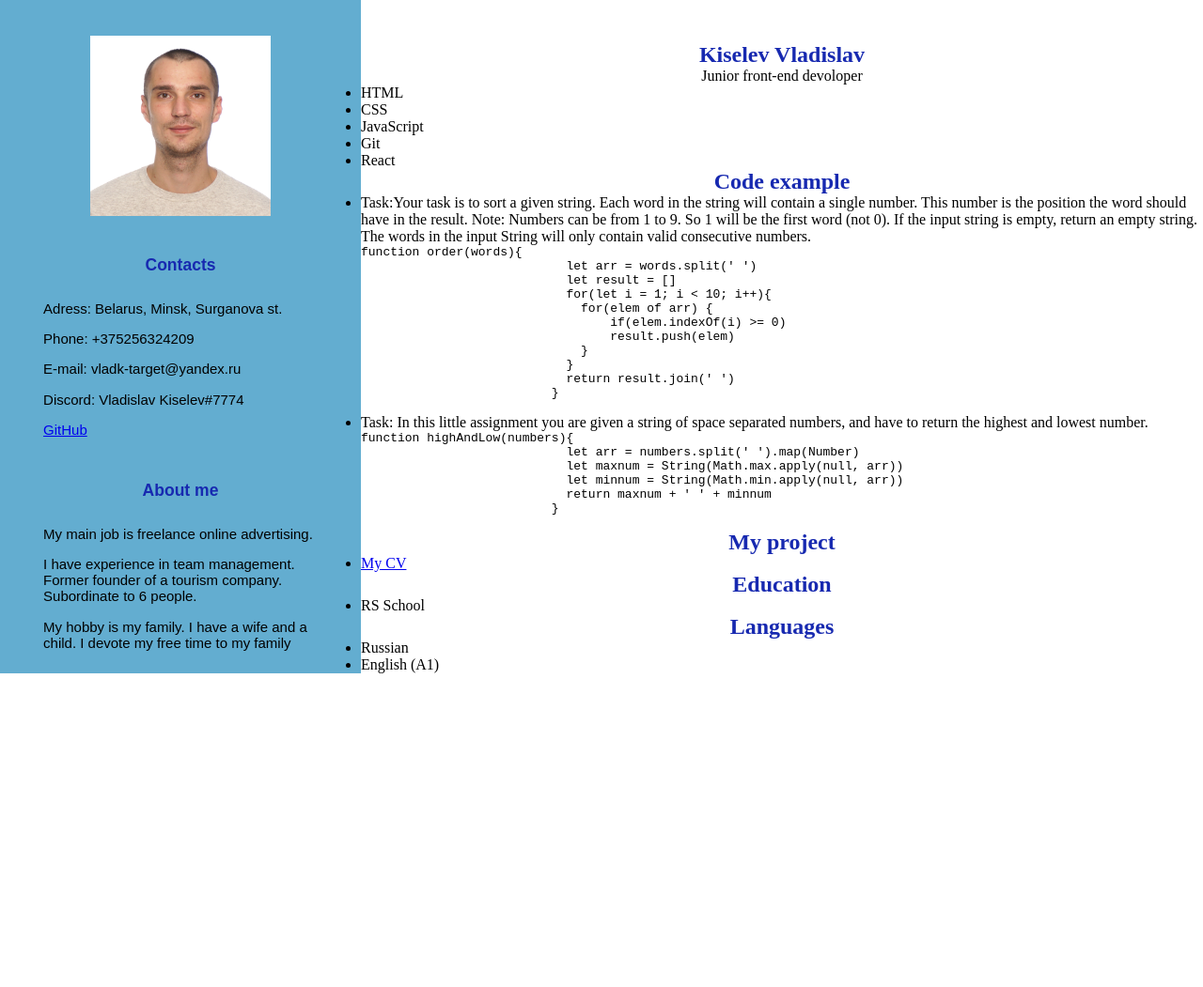
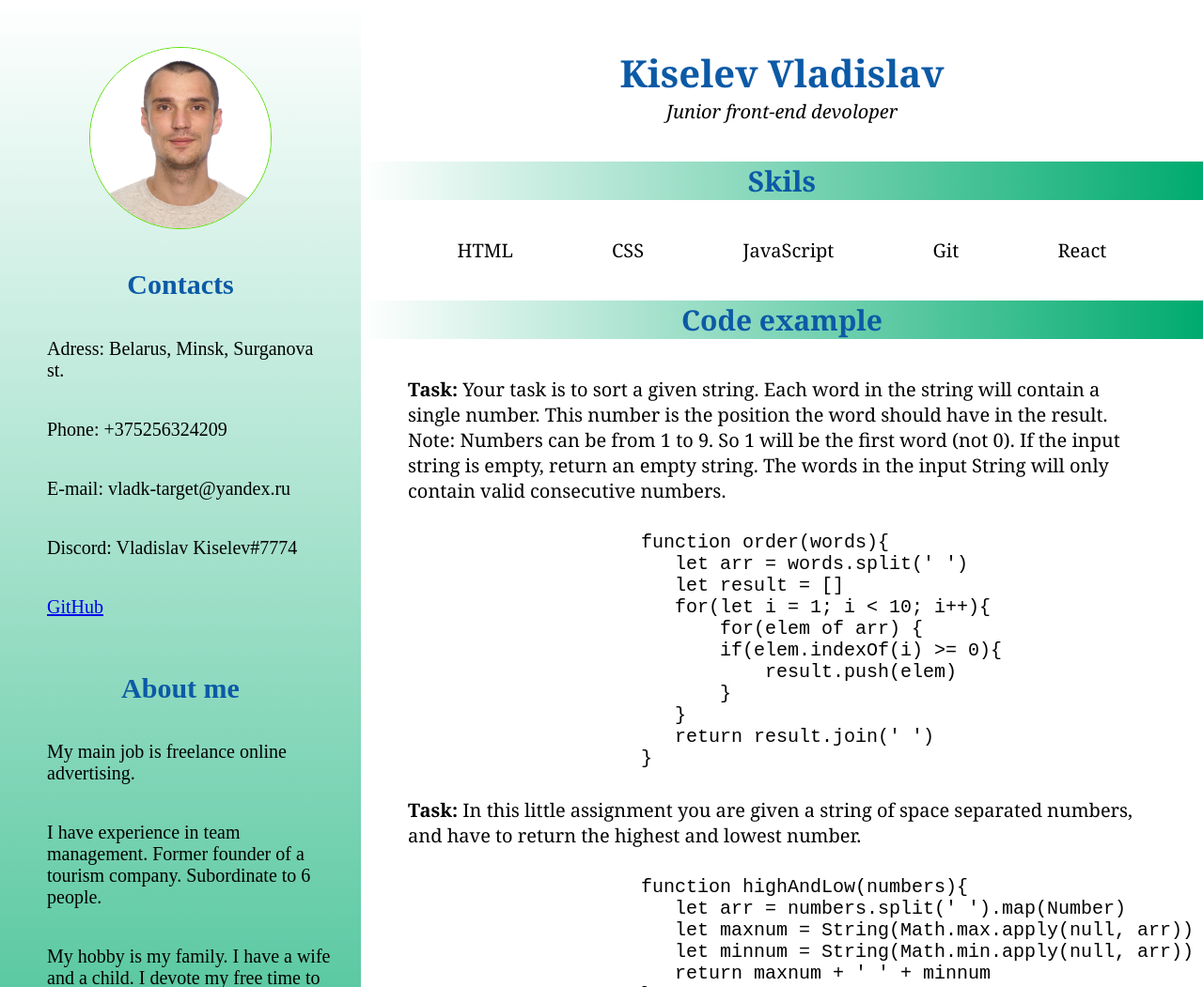
Before and after one commit to Kiselev-vladislav/rsschool-cv, a plain HTML site: page index.html in a window 1280 px wide. Shown: the top 1051 px of the page at 94% size. Before the commit the page ends 800 px from the top, so only its background shows below. Drawn offline with Linux system fonts and the light colour scheme.

Commit message:
feat: add styles

```diff
--- a/index.html
+++ b/index.html
@@ -36,7 +36,8 @@
         <h1>Kiselev Vladislav</h1>
         <p>Junior front-end devoloper</p>
         </section>
-        <section id="ekils">
+        <section id="skils">
+            <h2>Skils</h2>
             <ul>
                 <li>HTML</li>
                 <li>CSS</li>
@@ -49,36 +50,35 @@
             <h2>Code example</h2>
             <ul>
                 <li>
-                    <p>Task:Your task is to sort a given string. Each word in the string will contain a single number. This number is the position the word should have in the result.
+                    <p> <span class='bold'>Task:</span> Your task is to sort a given string. Each word in the string will contain a single number. This number is the position the word should have in the result.
 
                     Note: Numbers can be from 1 to 9. So 1 will be the first word (not 0).
 
                     If the input string is empty, return an empty string. The words in the input String will only contain valid consecutive numbers. </p>
+
                     <div class="code">
-                        <pre>function order(words){
-                            let arr = words.split(' ')
-                            let result = []
-                            for(let i = 1; i < 10; i++){
-                              for(elem of arr) {
-                                  if(elem.indexOf(i) >= 0)
-                                  result.push(elem)
-                              }
-                            }
-                            return result.join(' ')
-                          }
-                        </pre>
+                            <pre>function order(words){ <br></pre>
+                            <pre>   let arr = words.split(' ')</pre>
+                            <pre>   let result = [] <br></pre>
+                            <pre>   for(let i = 1; i < 10; i++){</pre>
+                            <pre>       for(elem of arr) {</pre>
+                            <pre>       if(elem.indexOf(i) >= 0){</pre>
+                            <pre>           result.push(elem)</pre>
+                            <pre>       }</pre>
+                            <pre>   }</pre>
+                            <pre>   return result.join(' ')</pre>
+                            <pre>}</pre>
                     </div>
                 </li>
                 <li>
-                    <p>Task: In this little assignment you are given a string of space separated numbers, and have to return the highest and lowest number.</p>
+                    <p> <span class='bold'>Task:</span> In this little assignment you are given a string of space separated numbers, and have to return the highest and lowest number.</p>
                     <div class="code">
-                        <pre>function highAndLow(numbers){
-                            let arr = numbers.split(' ').map(Number)
-                            let maxnum = String(Math.max.apply(null, arr))
-                            let minnum = String(Math.min.apply(null, arr))
-                            return maxnum + ' ' + minnum
-                          }
-                        </pre>
+                            <pre>function highAndLow(numbers){</pre>
+                            <pre>   let arr = numbers.split(' ').map(Number)</pre>
+                            <pre>   let maxnum = String(Math.max.apply(null, arr))</pre>
+                            <pre>   let minnum = String(Math.min.apply(null, arr))</pre>
+                            <pre>   return maxnum + ' ' + minnum</pre>
+                            <pre>}</pre>
                     </div>
                 </li>
             </ul>
@@ -99,7 +99,7 @@
             <h2>Languages</h2>
             <ul>
                 <li>Russian</li>
-                <li>English (A1)</li>
+                <li>English (A2)</li>
             </ul>
         </section>
     </main>
--- a/style.css
+++ b/style.css
@@ -9,8 +9,8 @@ body {
 
 header {
     width: 30%;
-    background-color: #63ADD0;
-    font: 15px 'Fira Sans', sans-serif;
+    background: linear-gradient(to top, #00AB6F, white);
+
 }
 
 main {
@@ -20,17 +20,18 @@ main {
 #photo img {
     width: 50%;
     height: 50%;
+    border-radius: 50%;
+    border: 1px solid #58E000;
 }
 
 #photo {
     text-align: center;
-    margin-top: 10%;
+    margin-top: 50px;
 }
 
 h1, h2, h3{
     text-align: center;
-    color: #1729B0;
-    margin: 0;
+    color: #0C5AA6;
 }
 
 #contacts {
@@ -43,26 +44,83 @@ h1, h2, h3{
 header h3 {
     margin-top: 10%;
     margin-bottom: 5%;
+    font-size: 30px;
 }
 
 header ul li {
-    font-size: 15px;
-    padding: 2%;
-    list-style-type: none;
-    margin-left: 10%;
-    margin-right: 5%;
+    font-size: 20px;
+    padding: 20px;
+    margin-left: 30px;
+    margin-right: 10px;
 }
 
-header p {
-    margin-left: 10%;
-    padding: 2%;
-    margin-right: 5%;
-}
 
 #name {
     text-align: center;
+    margin-top: 50px;
 }
 
-h1{
-    margin-top: 5%;
+main h2, main h3, main h4 {
+    margin: 40px 0;
+    background: linear-gradient(to left, #00AB6F, white);
 }
+
+#name p{
+    font-style: italic;
+    font-size: 20px;
+}
+
+li {
+    list-style-type: none;
+}
+
+main ul{
+    margin-left: 50px;
+    margin-right: 50px;
+}
+
+#skils ul {
+    display: flex;
+    justify-content: space-around;
+}
+
+main {
+    font-family: Georgia, 'Times New Roman', Times, serif;
+    font-size: 20px;
+}
+
+.code{
+    width: 300px;
+    text-align:left;
+}
+
+#code_example {
+    display: flex;
+    flex-direction: column;
+    flex-wrap: wrap;
+}
+
+.code {
+    margin: 20px auto;
+    padding: 10px 20px;
+}
+
+.bold {
+    font-weight: bold;
+}
+
+h1 {
+    font-size: 40px;
+}
+
+main h2 {
+    font-size: 30px;
+}
+
+main ul li{
+    font-size: 20px;
+}
+
+#languages {
+    margin-bottom: 70px;
+}
```
